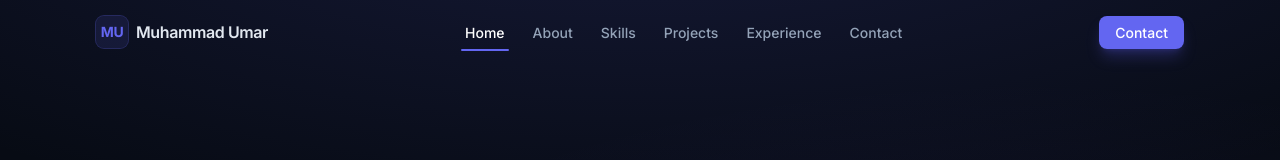
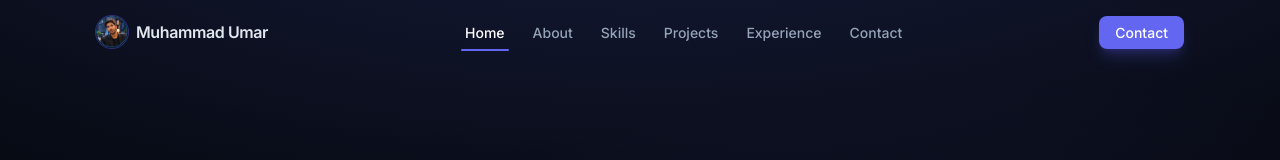
Before and after one commit to muhammdumardev-hash/muhammad-umar-portfolio, a React (Vite) app: page / in a window 1280 px wide. Shown: the top 160 px of the page. Built offline with nearby package versions, Linux system fonts and the light colour scheme.

Commit message:
Replace navbar initials with profile photo

```diff
--- a/src/components/Navbar.tsx
+++ b/src/components/Navbar.tsx
@@ -47,9 +47,11 @@ export default function Navbar({ activeSection }: NavbarProps) {
           }}
           className="group flex items-center gap-2 font-semibold tracking-tight"
         >
-          <span className="flex h-8 w-8 items-center justify-center rounded-lg bg-[var(--color-accent-soft)] text-sm font-bold text-[var(--color-accent)] ring-1 ring-[var(--color-accent)]/30">
-            MU
-          </span>
+          <img
+            src="/myimg.jpg"
+            alt="Muhammad Umar"
+            className="h-8 w-8 rounded-full object-cover ring-1 ring-[var(--color-accent)]/40"
+          />
           <span className="hidden text-[var(--color-text)] sm:inline group-hover:text-white transition-colors">
             {siteConfig.name}
           </span>
```
